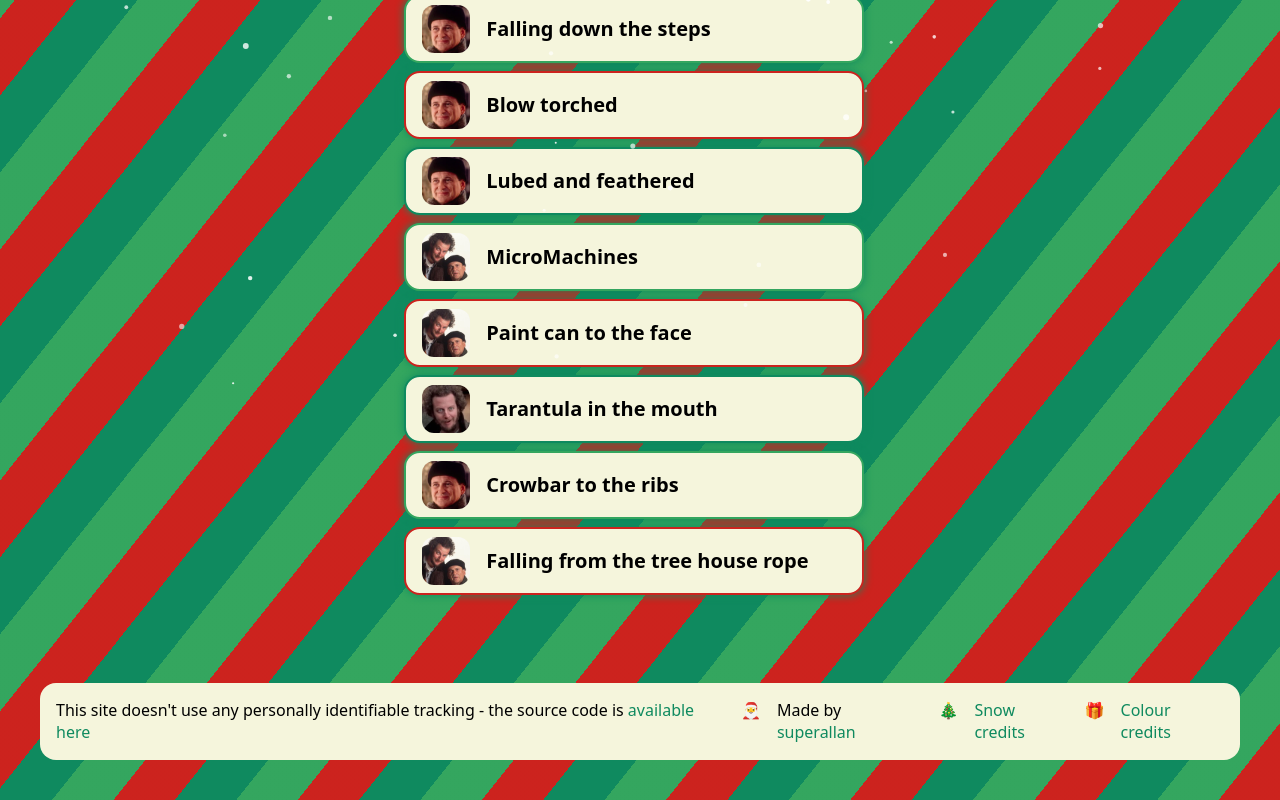
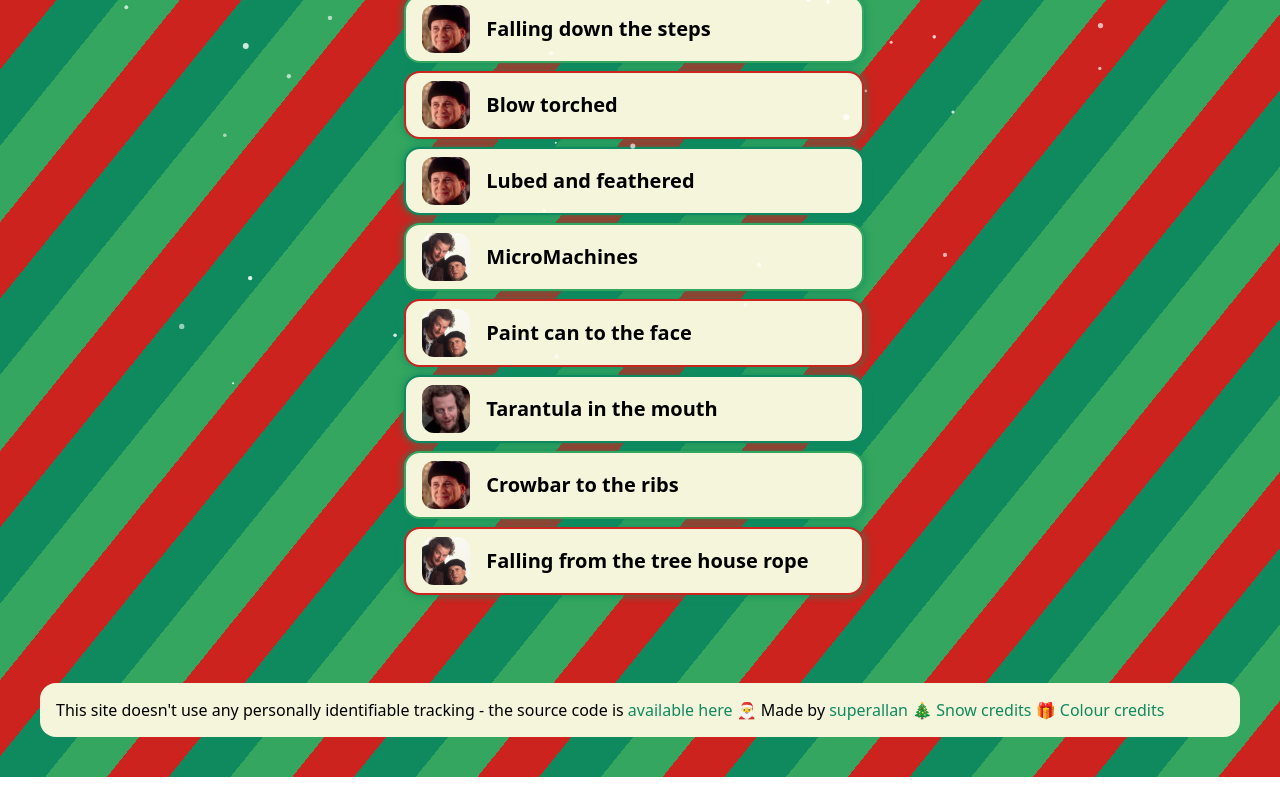
Before and after one commit to the-brutality-of-kevin-mccallister/the-brutality-of-kevin-mccallister, a SvelteKit app: page / in a window 1280 px wide. Shown: the part 805-1605 px from the top of the page. After the commit the page ends 1582 px from the top, so only its background shows below. Built offline with nearby package versions, Linux system fonts and the light colour scheme; no server answers.

Commit message:
Remove inline-flex display and gap from page layout for cleaner styling

```diff
--- a/src/routes/+page.svelte
+++ b/src/routes/+page.svelte
@@ -581,8 +581,6 @@
 		padding: 1rem;
 		background-color: var(--text-background);
 		border-radius: 1rem;
-		display: inline-flex;
-		gap: 1rem;
 		a {
 			color: var(--dark-green);
 			text-decoration: none;
```
